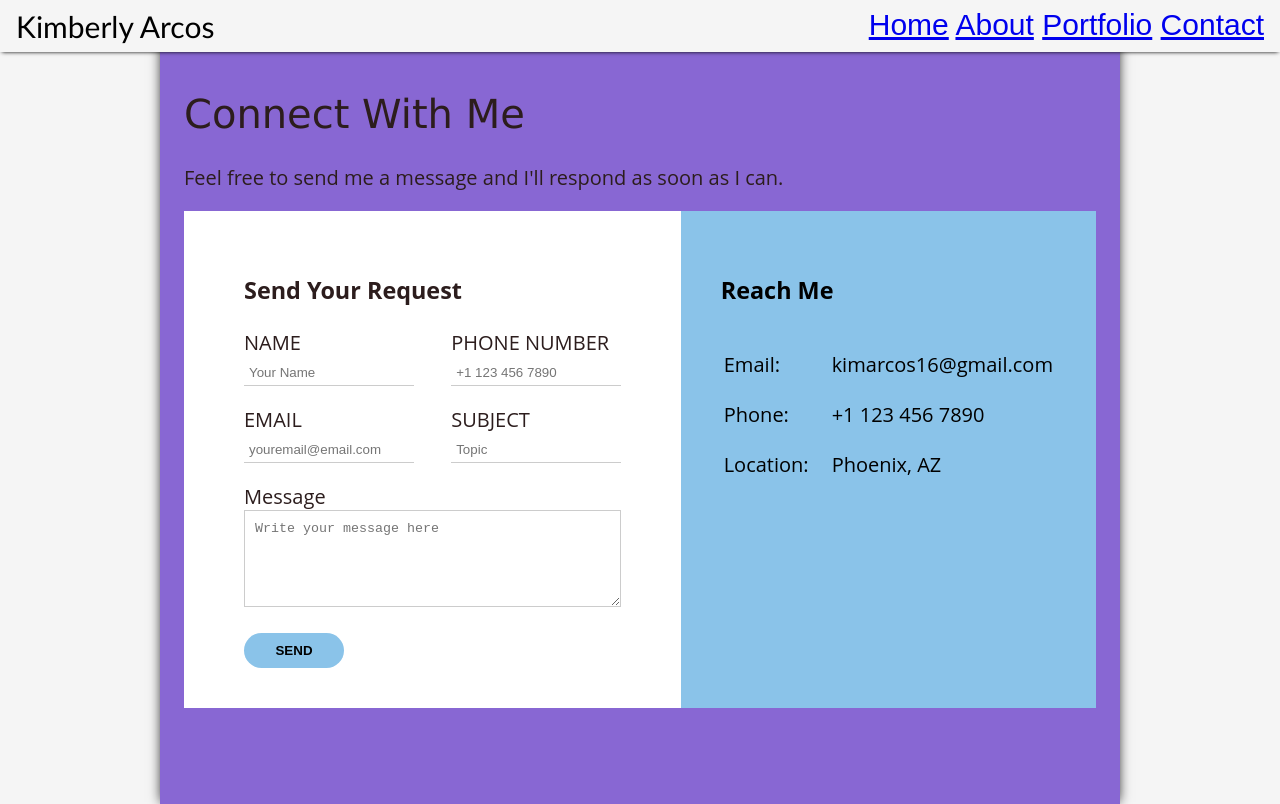
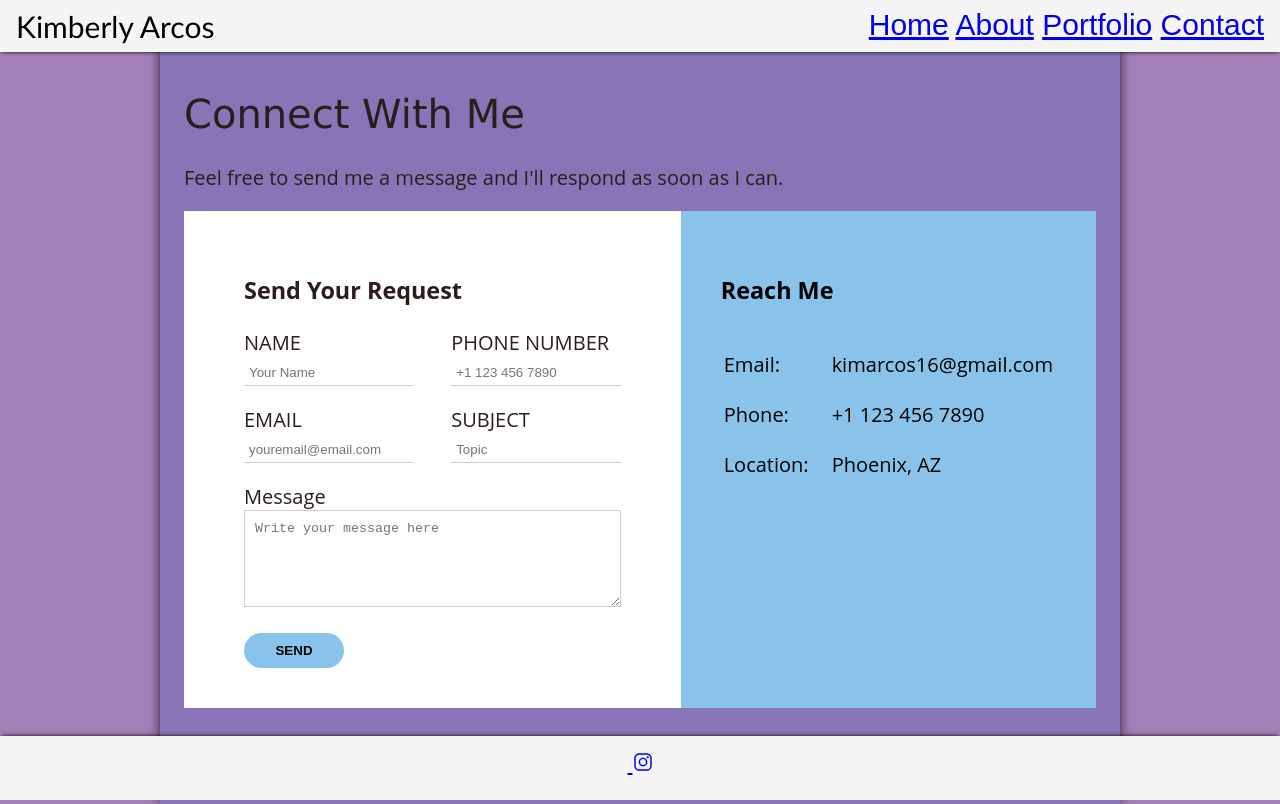
Before and after one commit to Kim-arcos/kimarcos-personal-website, a plain HTML site: page contact.html in a window 1280 px wide. Drawn offline with nearby package versions, Linux system fonts and the light colour scheme.

Commit message:
added insta and footer to contact page

```diff
--- a/contact.html
+++ b/contact.html
@@ -72,7 +72,17 @@
             </div>
         </div>
     </div>
+    </main>
+    <footer>
+        <!--Include socials like instagram-->
+        <box-icon type='logo' name='instagram'></box-icon>
+        <a href="https://www.instagram.com/kim_a.97/?next=%2F" target="_blank">
+            <img class="media-link" src="" alt>
+            <ion-icon name="logo-instagram"></ion-icon>
+            <script type="module" src="https://unpkg.com/ionicons@7.1.0/dist/ionicons/ionicons.esm.js"></script>
+            <script nomodule src="https://unpkg.com/ionicons@7.1.0/dist/ionicons/ionicons.js"></script>
+        </a>
 
-    </main>
+    </footer>
 </body>
 </html>
--- a/style.css
+++ b/style.css
@@ -10,10 +10,10 @@ link {
 html {
     font-family: sans-serif;
     font-size: 16px;
-    background: lightsteelblue;
+    background: rgb(164, 191, 226);
 }
 body {
-    background-color: rgb(136, 103, 211);
+    background-color: rgb(136, 116, 182);
     max-width: 960px;
     color: black;
     margin:auto;
@@ -27,7 +27,7 @@ body {
 html {
     font-family:'Times New Roman', Times, serif;
     font-size: 20px;
-    background: whitesmoke;
+    background: rgb(163, 127, 184);
 }
 .name {
     float: left;
```
Also changed, not shown: about.html (+7 -4 lines), index.html (+5 -2 lines), portfolio.html (+5 -2 lines).
